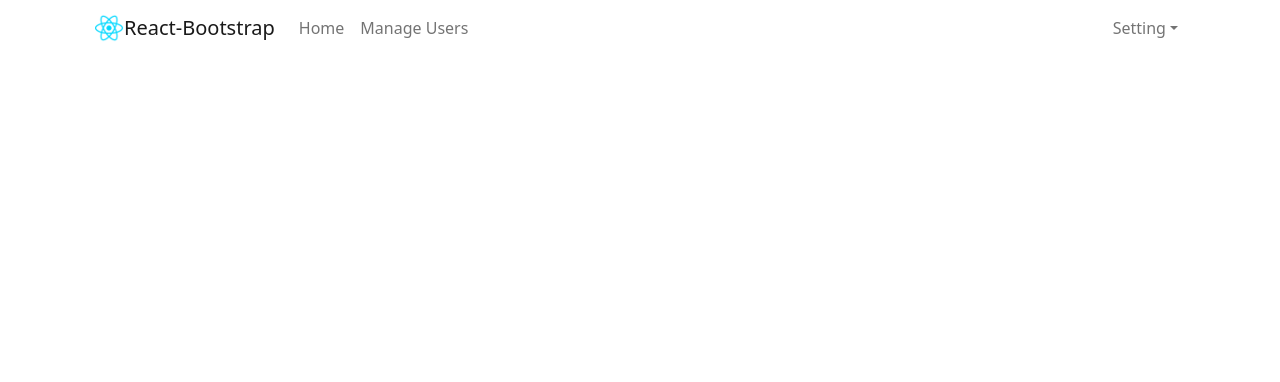
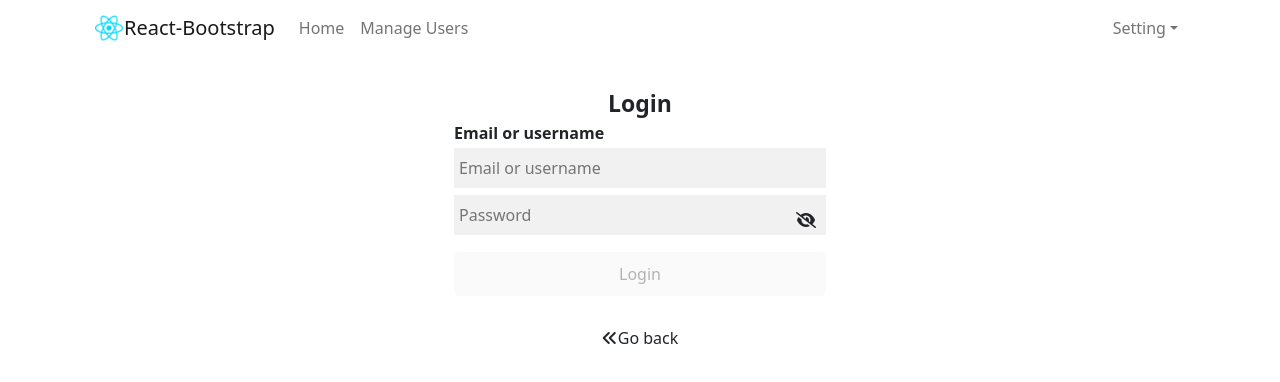
Before and after one commit to daothiuyen/intern-reactjs, a React (Create React App) app: page /login in a window 1280 px wide. Shown: the top 382 px of the page. Built offline with nearby package versions, Linux system fonts and the light colour scheme.

Commit message:
layout login

```diff
--- a/src/App.js
+++ b/src/App.js
@@ -6,6 +6,7 @@ import { useState } from 'react';
 import { ToastContainer } from 'react-toastify';
 import Home from './component/Home';
 import { Routes, Route, Link } from 'react-router-dom';
+import Login from './component/Login';
 function App() {
 
   const [isShowModalAddNew, setIsShowModalAddNew] = useState(false);
@@ -21,6 +22,7 @@ function App() {
           <Routes>
             <Route path="/" element={<Home />} /> {/* 👈 Renders at /app/ */}
             <Route path="/users" element={<TableUsers />} />
+            <Route path="/login" element={<Login />} />
           </Routes>
         </Container>
       </div>
--- a/src/App.scss
+++ b/src/App.scss
@@ -12,5 +12,58 @@ code {
     monospace;
 }
 .app-container{
+  .login-container{
+    display: flex;
+    flex-direction: column;
+    margin: 0 auto;
+    .title{
+      text-align: center;
+      font-size: 23px;
+      font-weight: 600;
+      padding-top: 30px;
+    }
+    .text{
+      font-weight: 600;
+      padding-bottom: 3px;
+    }
+    input {
+      padding: 8px 5px;
+      outline: none;
+      margin-bottom: 7px;
+      background: #1618230f;
+      border:#1618230f;
+      width: 100%;
+      &:hover{
+        background-color: #dedede;
+      }
+    }
+    .input-2{
+      position: relative;
+      i{
+        position: absolute;
+        top: 17px;
+        right: 10px;
+      }
+    }
+    button{
+      margin-top: 10px;
+      padding: 10px;
+      border-radius: 5px;
+      outline: none;
+      border: none;
+      &.active{
+        background-color: #fe2255;
+        color: #fff;
+      }
+    }
+    button[disable=disable], button:disabled{
+      cursor: not-allowed;
+    }
+    .back{
+      text-align: center;
+      margin-top: 30px;
+      cursor: pointer;
+    }
+  }
 
 }
--- /dev/null
+++ b/src/component/Login.js
@@ -0,0 +1,41 @@
+import { useState } from "react";
+
+const Login = () => {
+    const [email, setEmail] = useState("");
+    const [password, setPassword] = useState("");
+    const [isShowPassword, setIsShowPassword] = useState(false)
+
+    return (
+        <>
+            <div className="login-container col-12 col-sm-4">
+                <div className="title">Login</div>
+                <div className="text">Email or username</div>
+                <input
+                    type="text"
+                    placeholder="Email or username"
+                    value={email}
+                    onChange={(event) => setEmail(event.target.value)}
+                />
+                <div className="input-2">
+                    <input
+                        type={isShowPassword === true ? 'text' : 'password'}
+                        placeholder="Password"
+                        value={password}
+                        onChange={(event) => setPassword(event.target.value)}
+                    />
+                    <i className={isShowPassword === true ? 'fa-solid fa-eye' : 'fa-solid fa-eye-slash'} onClick={() => setIsShowPassword(!isShowPassword)}></i>
+                </div>
+                <button
+                    className={email && password ? 'active' : ''}
+                    disabled={email && password ? false : true}
+                >
+                    Login
+                </button>
+                <div className="back">
+                    <i className="fa-solid fa-angles-left"></i>Go back</div>
+            </div>
+        </>
+    )
+}
+
+export default Login;
```
